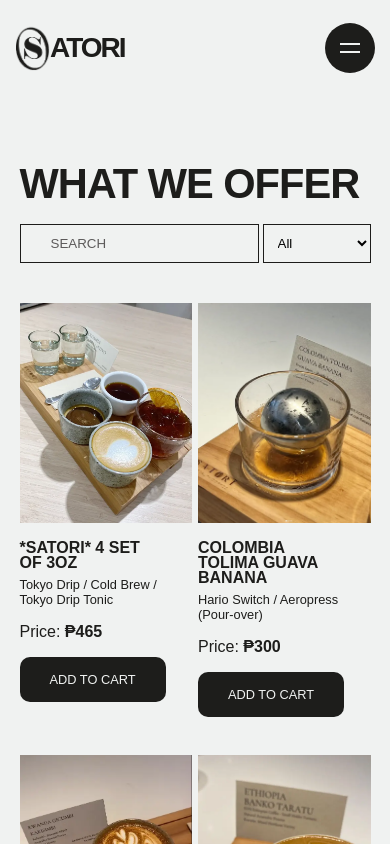
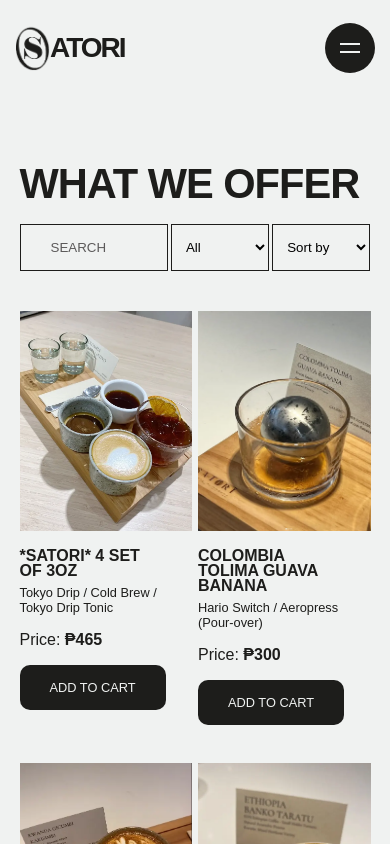
Before and after one commit to Bancantcode/satori-nextjs, a Next.js app: page /menu in a window 390 px wide. Shown: the top 844 px of the page. Built offline with nearby package versions, Linux system fonts and the light colour scheme.

Commit message:
added new feature in menu

```diff
--- a/src/components/Menu/Landing/index.jsx
+++ b/src/components/Menu/Landing/index.jsx
@@ -57,11 +57,17 @@
 
     const [searchQuery, setSearchQuery] = useState('');
     const [selectedFilter, setSelectedFilter] = useState('');
+    const [selectedSort, setSelectedSort] = useState('');
     const [cart, setCart] = useState([]);
 
     const handleFilterChange = (e) => {
         setSelectedFilter(e.target.value);
     };
+
+    const handleSortChange = (e) => {
+        setSelectedSort(e.target.value);
+    };
+
 
     const addToCart = (product) => {
         const existingProduct = cart.find(item => item.name === product.name);
@@ -69,7 +75,7 @@
             setCart(cart.map(item => item.name === product.name ? { ...item, quantity: item.quantity + 1 } : item));
         }
         else {
-            setCart([...cart, { ...product, quantity: 1, rating: 0 }]); // Add rating: 0 by default
+            setCart([...cart, { ...product, quantity: 1, rating: 0 }]); // rating is 0 by default
         }
     };
 
@@ -97,6 +103,15 @@
         const isFilterMatch = selectedFilter ? product.category === selectedFilter : true;
 
         return isSearchMatch && isFilterMatch;
+    })
+    .sort((a, b) => {
+        if (selectedSort === 'high-to-low') {
+            return b.price - a.price;
+        }
+        if (selectedSort === 'low-to-high') {
+            return a.price - b.price;
+        }
+        return 0;
     });
 
     const handleCheckout = () => {
@@ -122,6 +137,11 @@
                         <option value="pour-over">Pour Over</option>
                         <option value="milk-based">Milk Based</option>
                         <option value="matcha">Matcha</option>
+                    </select>
+                    <select id="sort" className={styles.dropdown} value={selectedSort} onChange={handleSortChange}>
+                        <option value="">Sort by</option>
+                        <option value="low-to-high">Price: Low to High</option>
+                        <option value="high-to-low">Price: High to Low</option>
                     </select>
                 </div>
             </div>
--- a/src/components/Menu/Landing/style.module.scss
+++ b/src/components/Menu/Landing/style.module.scss
@@ -22,6 +22,9 @@
             }
         }
         .dropdown__container {
+            display: flex;
+            margin-left: 3px;
+            gap: 3px;
             .dropdown {
                 padding: 15px 10px;
                 border: none;
@@ -149,11 +152,13 @@
         .interfaces {
             margin: 1em 0 2.5em 0;
             .search__input {
-                padding: 10px 30px;
+                padding: 15px 30px;
+                width: 50%;
             }
             .dropdown__container {
                 .dropdown {
                     padding: 10px 10px;
+                    width: 50%;
                 }
             }
         }
```
